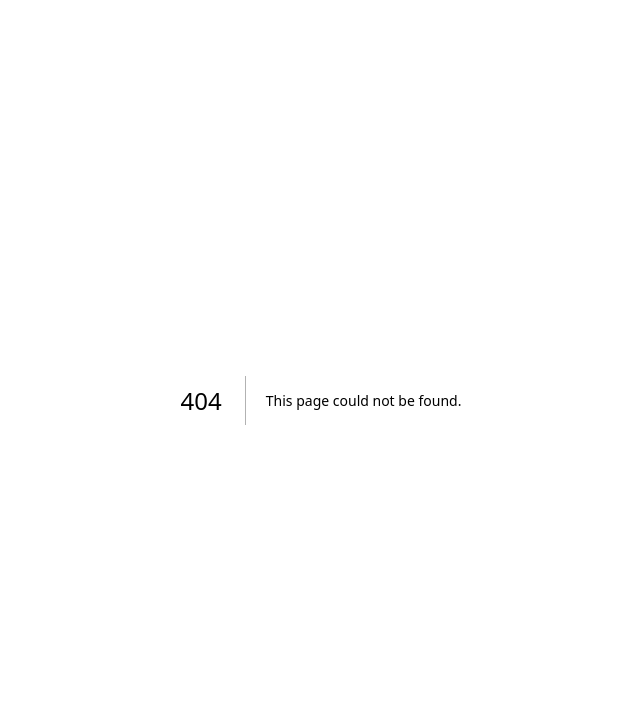
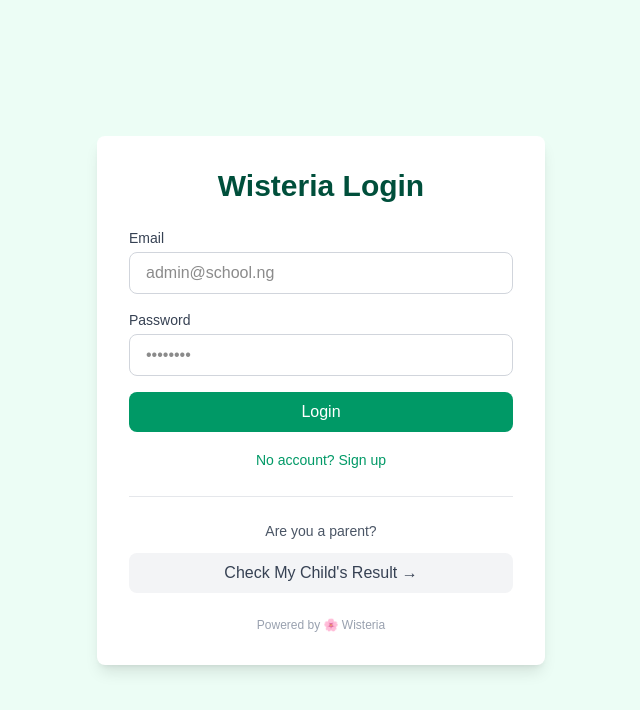
Before and after one commit to webdevomr/wisteria-mvp, a Next.js app: page /login in a window 1280 px wide. Before the commit this address had no page. Shown: the top 710 px of the page, without its empty margins (319-959 px from the left). Built offline with nearby package versions, Linux system fonts and the light colour scheme; no server answers.

Commit message:
Day 2: Add Supabase auth + login page

```diff
--- /dev/null
+++ b/app/dashboard/page.tsx
@@ -0,0 +1,22 @@
+export default function DashboardPage() {
+  return (
+    <main className="flex min-h-screen flex-col items-center justify-center p-24 bg-emerald-50">
+      <div className="text-center">
+        <h1 className="text-4xl font-bold text-emerald-900 mb-4">
+          Welcome to Wisteria
+        </h1>
+        <p className="text-xl text-emerald-700 mb-8">
+          Admin Dashboard (Day 2)
+        </p>
+        <div className="bg-white p-6 rounded-lg shadow">
+          <p className="text-gray-600">
+            ✅ You are logged in!
+          </p>
+          <p className="text-gray-600 mt-2">
+            Next: Build school setup wizard
+          </p>
+        </div>
+      </div>
+    </main>
+  )
+}
--- /dev/null
+++ b/app/login/page.tsx
@@ -0,0 +1,129 @@
+'use client'
+
+import { useState } from 'react'
+import { supabase } from '@/lib/supabase'
+import { useRouter } from 'next/navigation'
+
+export default function LoginPage() {
+  const [email, setEmail] = useState('')
+  const [password, setPassword] = useState('')
+  const [loading, setLoading] = useState(false)
+  const [error, setError] = useState('')
+  const router = useRouter()
+
+  const handleLogin = async (e: React.FormEvent) => {
+    e.preventDefault()
+    setLoading(true)
+    setError('')
+
+    const { error } = await supabase.auth.signInWithPassword({
+      email,
+      password,
+    })
+
+    if (error) {
+      setError(error.message)
+      setLoading(false)
+    } else {
+      router.push('/dashboard')
+    }
+  }
+
+  const handleSignUp = async (e: React.FormEvent) => {
+    e.preventDefault()
+    setLoading(true)
+    setError('')
+
+    const { error } = await supabase.auth.signUp({
+      email,
+      password,
+    })
+
+    if (error) {
+      setError(error.message)
+      setLoading(false)
+    } else {
+      alert('Check your email for confirmation link!')
+      setLoading(false)
+    }
+  }
+
+  return (
+    <main className="flex min-h-screen flex-col items-center justify-center p-24 bg-emerald-50">
+      <div className="w-full max-w-md bg-white p-8 rounded-lg shadow-lg">
+        <h1 className="text-3xl font-bold text-emerald-900 mb-6 text-center">
+          Wisteria Login
+        </h1>
+
+        {error && (
+          <div className="bg-red-50 text-red-600 p-3 rounded mb-4 text-sm">
+            {error}
+          </div>
+        )}
+
+        <form onSubmit={handleLogin} className="space-y-4">
+          <div>
+            <label className="block text-sm font-medium text-gray-700 mb-1">
+              Email
+            </label>
+            <input
+              type="email"
+              value={email}
+              onChange={(e) => setEmail(e.target.value)}
+              className="w-full px-4 py-2 border border-gray-300 rounded-lg focus:ring-2 focus:ring-emerald-500 focus:border-transparent"
+              placeholder="admin@school.ng"
+              required
+            />
+          </div>
+
+          <div>
+            <label className="block text-sm font-medium text-gray-700 mb-1">
+              Password
+            </label>
+            <input
+              type="password"
+              value={password}
+              onChange={(e) => setPassword(e.target.value)}
+              className="w-full px-4 py-2 border border-gray-300 rounded-lg focus:ring-2 focus:ring-emerald-500 focus:border-transparent"
+              placeholder="••••••••"
+              required
+            />
+          </div>
+
+          <button
+            type="submit"
+            disabled={loading}
+            className="w-full bg-emerald-600 text-white py-2 rounded-lg hover:bg-emerald-700 disabled:opacity-50"
+          >
+            {loading ? 'Loading...' : 'Login'}
+          </button>
+        </form>
+
+        <div className="mt-4 text-center">
+          <button
+            onClick={handleSignUp}
+            className="text-sm text-emerald-600 hover:underline"
+          >
+            No account? Sign up
+          </button>
+        </div>
+
+        <div className="mt-6 pt-6 border-t border-gray-200">
+          <p className="text-sm text-gray-600 text-center mb-3">
+            Are you a parent?
+          </p>
+          <a
+            href="/result"
+            className="block w-full text-center bg-gray-100 text-gray-700 py-2 rounded-lg hover:bg-gray-200"
+          >
+            Check My Child's Result →
+          </a>
+        </div>
+
+        <p className="mt-6 text-xs text-gray-400 text-center">
+          Powered by 🌸 Wisteria
+        </p>
+      </div>
+    </main>
+  )
+}
--- /dev/null
+++ b/lib/supabase.ts
@@ -0,0 +1,6 @@
+import { createClient } from '@supabase/supabase-js'
+
+const supabaseUrl = process.env.NEXT_PUBLIC_SUPABASE_URL!
+const supabaseAnonKey = process.env.NEXT_PUBLIC_SUPABASE_ANON_KEY!
+
+export const supabase = createClient(supabaseUrl, supabaseAnonKey)
--- a/package.json
+++ b/package.json
@@ -9,6 +9,7 @@
     "lint": "eslint"
   },
   "dependencies": {
+    "@supabase/supabase-js": "^2.102.1",
     "next": "16.2.2",
     "react": "19.2.4",
     "react-dom": "19.2.4"
```
Also changed, not shown: 2 other files (tests, documents, lock files or other folders).
